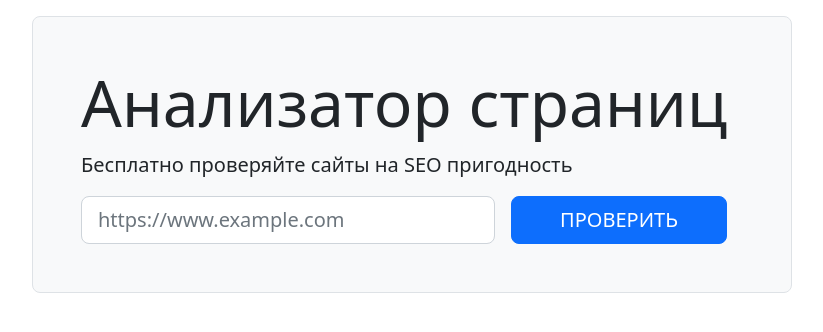
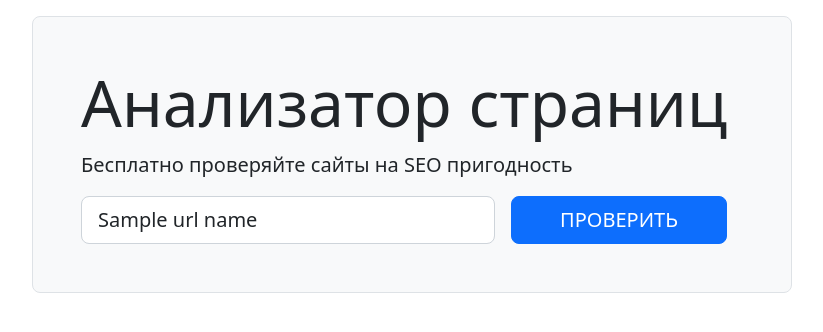
Before and after one commit to Mirdalan-p/python-project-83, a Flask app: template page_analyzer/templates/index.html in a window 1280 px wide. Shown: the part 56-388 px from the top of the page, without its empty margins (228-1051 px from the left). Run offline with Flask 2, Linux system fonts and the light colour scheme; the template is opened without the code that fills it: most values are stand-ins (such as "Sample title", 1, 10 or a date in 2020).

Commit message:
запоминание неверного урла в форме

```diff
--- a/page_analyzer/main.py
+++ b/page_analyzer/main.py
@@ -12,6 +12,7 @@ from .parser import make_soup
 import validators
 from dotenv import load_dotenv
 import os
+import requests
 from datetime import date
 
 
@@ -71,8 +72,7 @@ def insert_url():
             return redirect(url_for('show_specific_url', id=check_in_db[0]))
     else:
         flash('Некорректный URL', 'danger')
-        return redirect(
-            '/')
+        return render_template('index.html', url_name=url), 422
 
 
 @app.route('/urls/<id>')
@@ -105,16 +105,17 @@ def make_check(id):
     url = curr.fetchone()[0]
     try:
         soup = make_soup(url)
-        curr.execute(
-            f"INSERT INTO url_checks ("
-            f"url_id, created_at, status_code, h1, title, description)"
-            f" VALUES ({id}, '{date.today()}', {get_status(url)},\
-                '{soup['h1']}', '{soup['title']}', '{soup['description']}')"
-        )
-        db.commit()
-        db.close()
-        flash('Страница успешно проверена', 'success')
-        return redirect(url_for('show_specific_url', id=id))
-    except Exception:
+    except requests.exceptions.RequestException:
         flash('Произошла ошибка при проверке', 'danger')
         return redirect(url_for('show_specific_url', id=id))
+
+    curr.execute(
+        f"INSERT INTO url_checks ("
+        f"url_id, created_at, status_code, h1, title, description)"
+        f" VALUES ({id}, '{date.today()}', {get_status(url)},\
+            '{soup['h1']}', '{soup['title']}', '{soup['description']}')"
+        )
+    db.commit()
+    db.close()
+    flash('Страница успешно проверена', 'success')
+    return redirect(url_for('show_specific_url', id=id))
--- a/page_analyzer/templates/index.html
+++ b/page_analyzer/templates/index.html
@@ -41,7 +41,7 @@
     <h1 class="display-3">Анализатор страниц</h1>
     <p class="lead">Бесплатно проверяйте сайты на SEO пригодность</p>
     <form action="/urls " method="post" class="d-flex justify-content-center" required>
-      <input type="text" name="url" placeholder="https://www.example.com"value=""  class="form-control form-control-lg">
+      <input type="text" name="url" placeholder="https://www.example.com" value="{{ url_name }}" class="form-control form-control-lg">
       <input type="submit" class="btn btn-primary  btn-lg ms-3 px-5 text-uppercase mx-3" value="Проверить">
     </form>
   </div>
```
